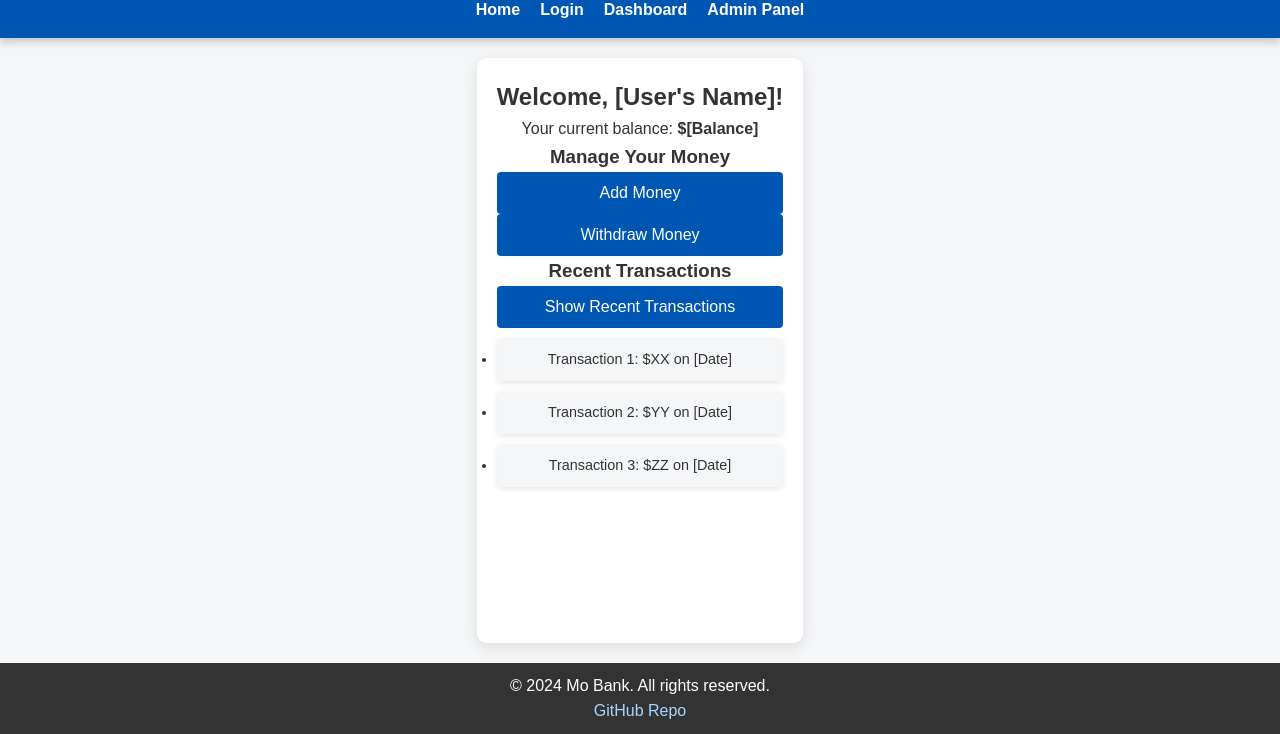
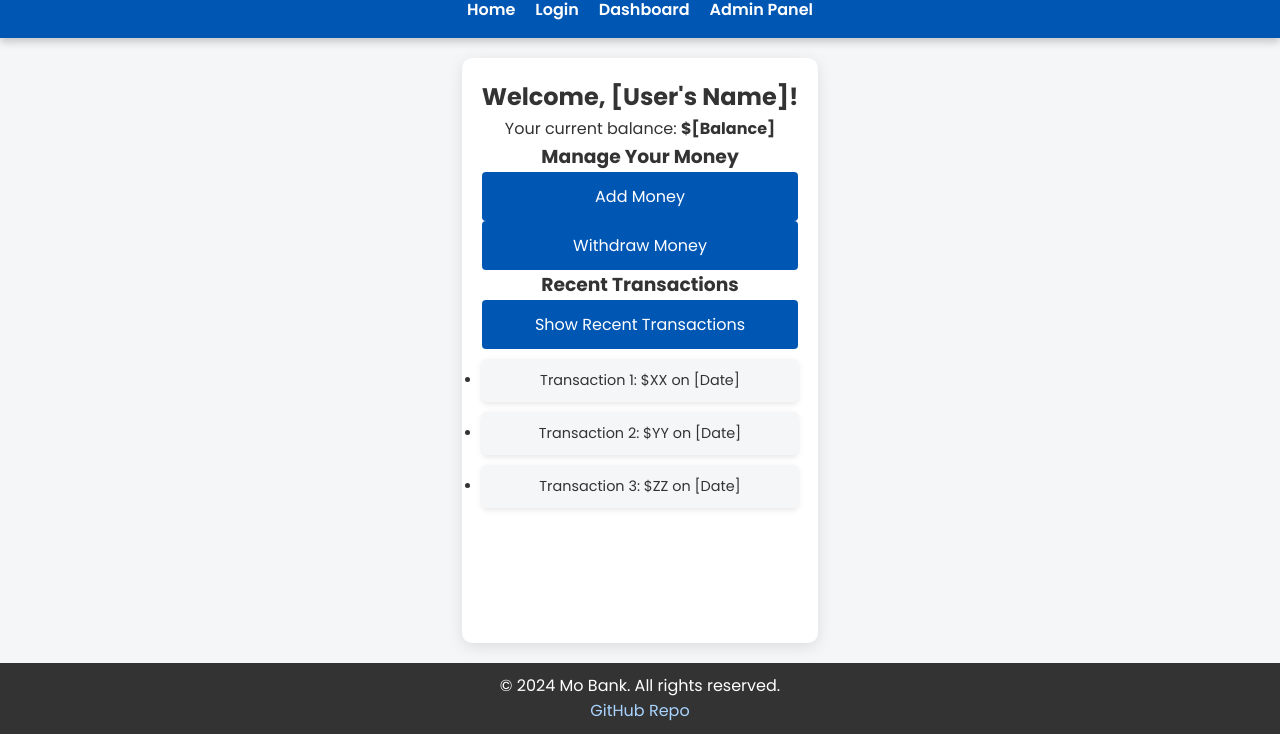
Before and after one commit to skbidisigma1/MoBank, a plain HTML site: page pages/dashboard.html in a window 1280 px wide. Shown: the part 66-800 px from the top of the page. Drawn offline with Linux system fonts and the light colour scheme.

Commit message:
Update dashboard.html
Added poppins font

```diff
--- a/pages/dashboard.html
+++ b/pages/dashboard.html
@@ -4,6 +4,7 @@
     <meta charset="UTF-8">
     <meta name="viewport" content="width=device-width, initial-scale=1.0">
     <title>Dashboard - MoBank</title>
+    <link href="https://fonts.googleapis.com/css2?family=Poppins:wght@400;600;700&display=swap" rel="stylesheet">
     <link rel="stylesheet" href="../style.css">
 </head>
 <body>
@@ -41,7 +42,7 @@
         document.getElementById('header-placeholder').innerHTML = headerContent;
         document.getElementById('footer-placeholder').innerHTML = footerContent;
 
-        const isAdmin = true; // Replace with actual admin-checking logic
+        const isAdmin = true;
         const adminLink = document.getElementById('admin-link');
         if (adminLink && isAdmin) {
             adminLink.style.display = 'block';
```
